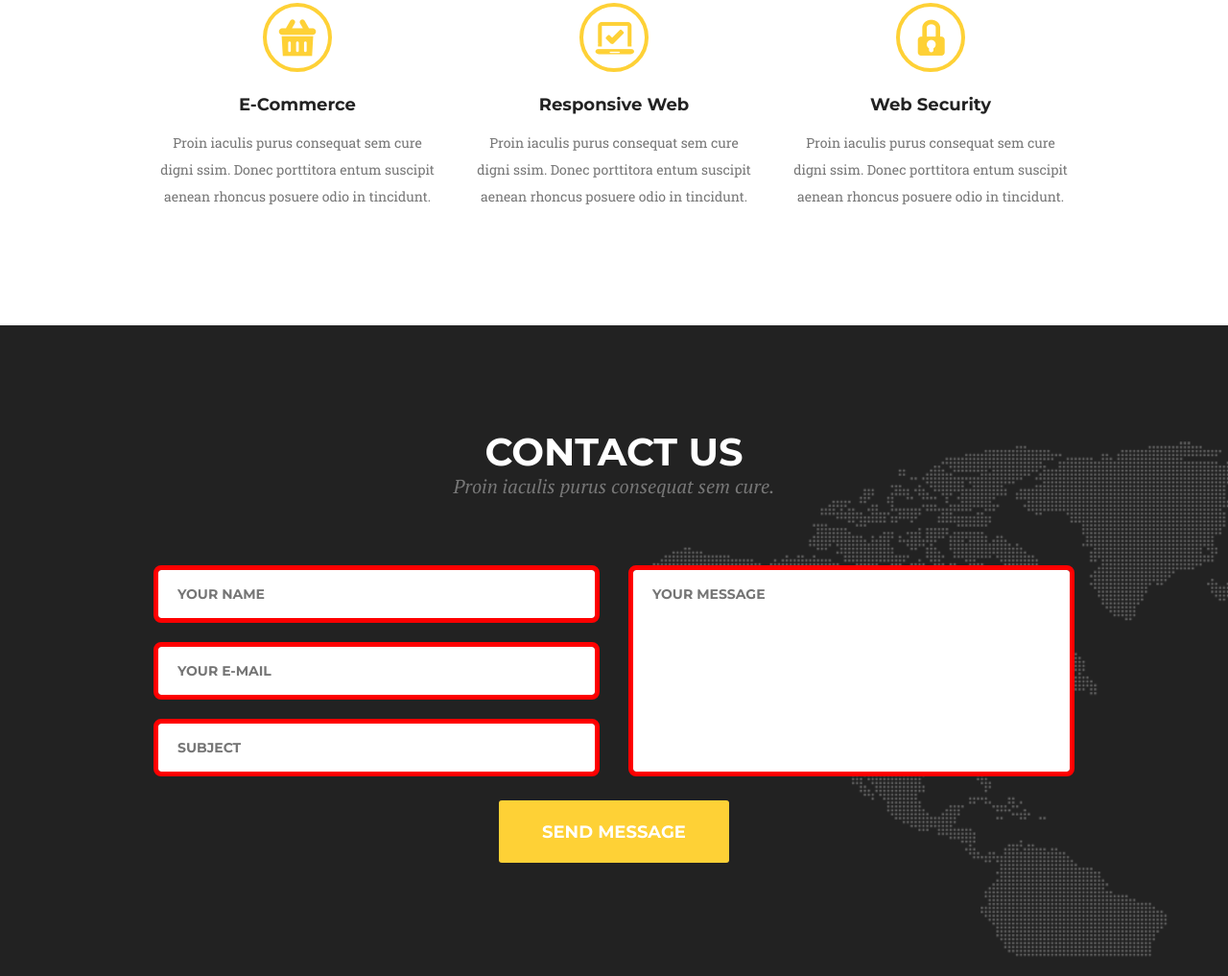
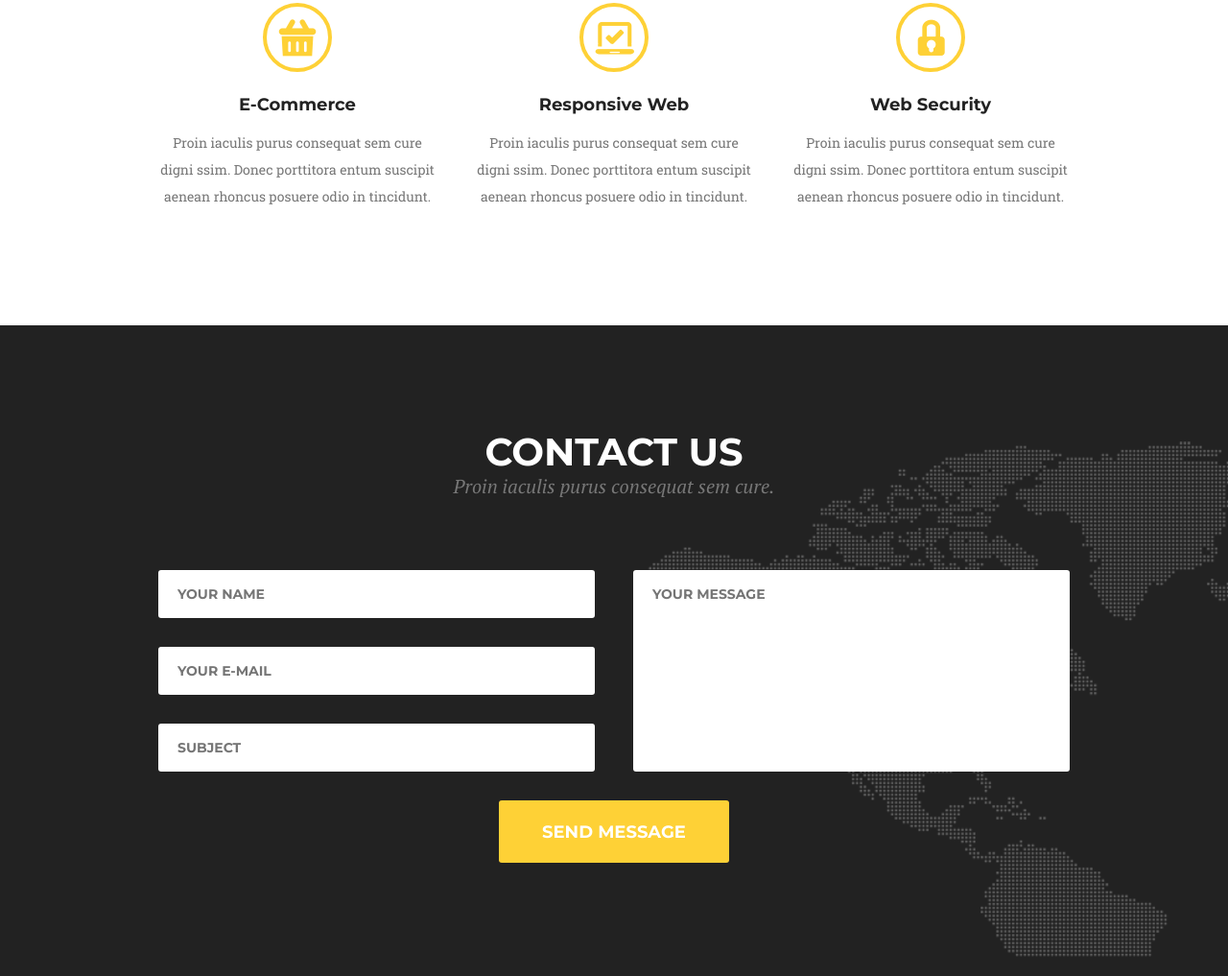
Before and after one commit to KovalSergej/module-07, a plain HTML site: page index.html in a window 1280 px wide. Shown: the part 314-1331 px from the top of the page at 96% size. Drawn offline with Linux system fonts and the light colour scheme.

Commit message:
7-th module 1-st commit with reqired input with focus

```diff
--- a/css/style.css
+++ b/css/style.css
@@ -265,7 +265,7 @@ header {
   border: none;
 }
 
-.contact-us-form input[type="email"]:invalid {
+.contact-us-form input[type="email"]:focus:invalid {
   outline: 5px solid rgb(255, 0, 0);
 }
 
@@ -273,7 +273,7 @@ header {
   outline: 5px solid rgb(0, 255, 0);
 }
 
-.contact-us-form input[type="text"]:invalid {
+.contact-us-form input[type="text"]:focus:invalid {
   outline: 5px solid rgb(255, 0, 0);
 }
 
@@ -281,7 +281,7 @@ header {
   outline: 5px solid rgb(0, 255, 0);
 }
 
-.contact-us-form textarea:invalid {
+.contact-us-form textarea:focus:invalid {
   outline: 5px solid rgb(255, 0, 0);
 }
 
```
